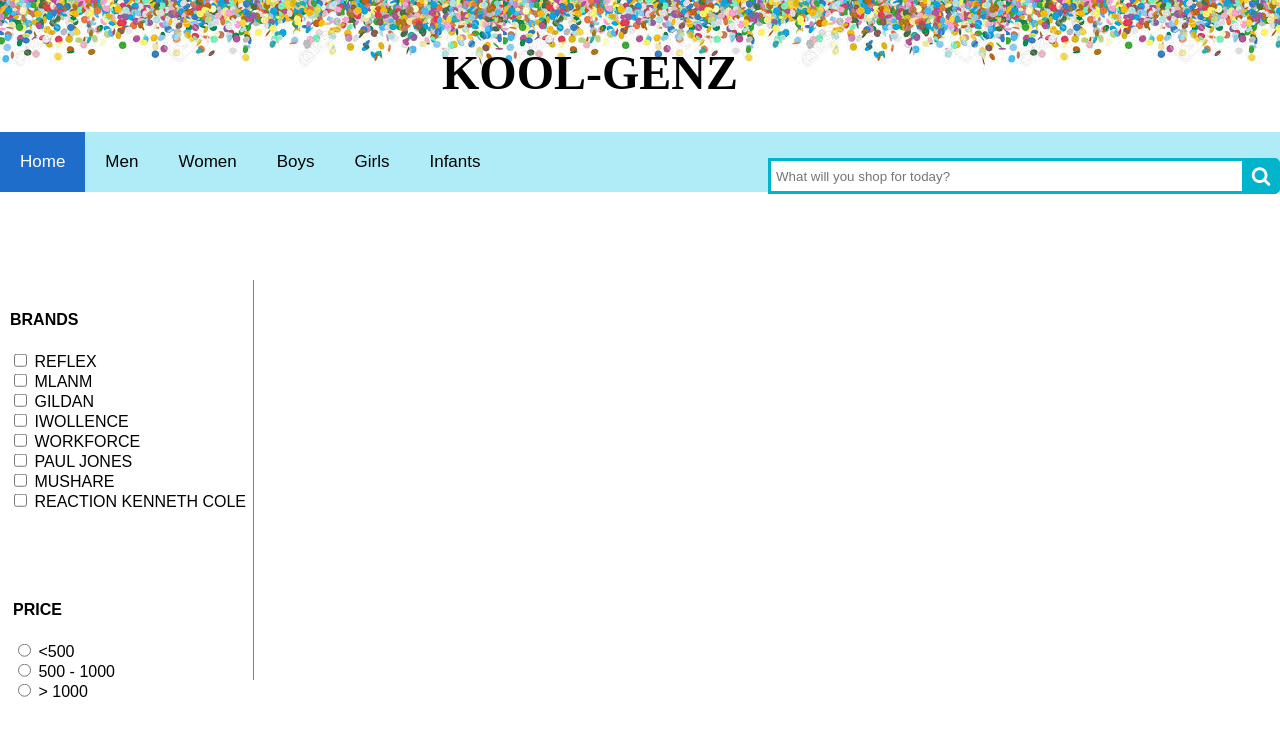
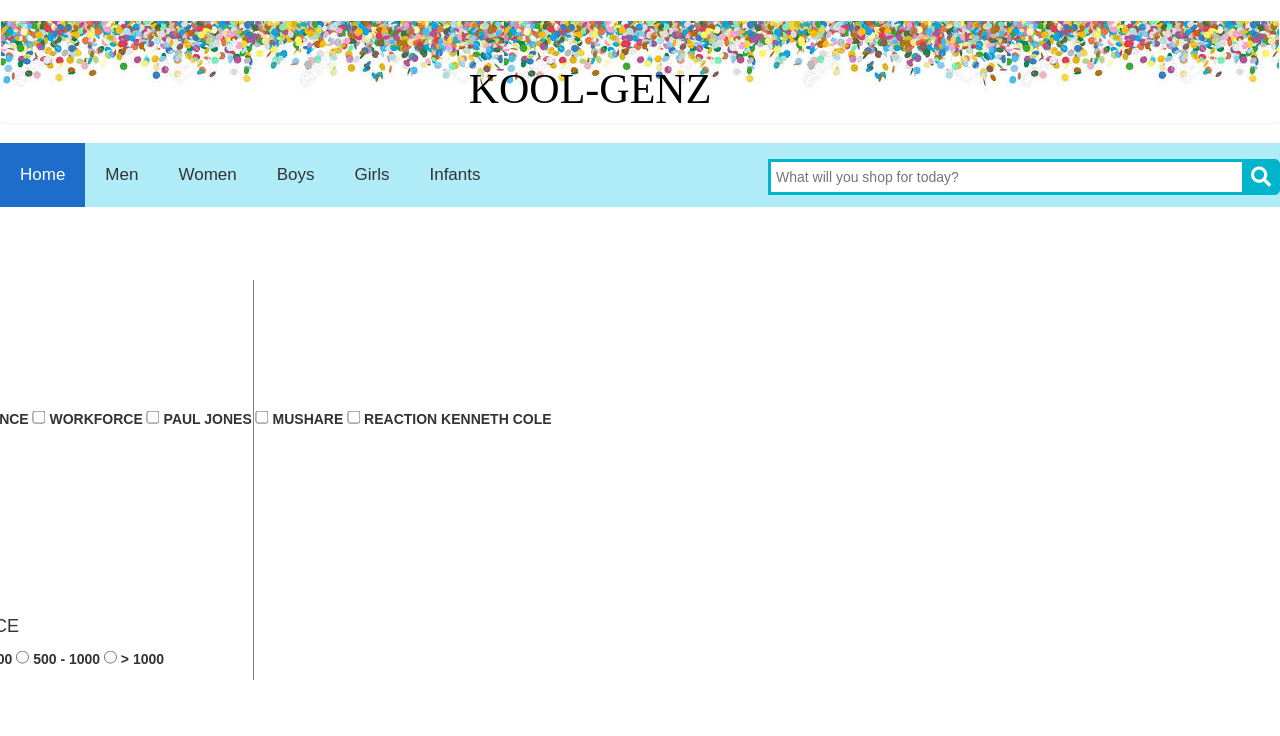
Before and after one commit to Sindhya-git/samplemysql, a Flask app: page / in a window 1280 px wide. Shown: the top 736 px of the page. Run offline with Flask 2, Linux system fonts and the light colour scheme; data that the repository does not hold is empty; some libraries are stand-ins or nearby versions.

Commit message:
Update home.html

```diff
--- a/templates/home.html
+++ b/templates/home.html
@@ -5,6 +5,20 @@
   </link> -->
   <link rel="stylesheet" href="http://maxcdn.bootstrapcdn.com/font-awesome/4.3.0/css/font-awesome.min.css">
   <link rel="stylesheet" href="http://fortawesome.github.io/Font-Awesome/assets/font-awesome/css/font-awesome.css">
+  <link rel="stylesheet" href="https://maxcdn.bootstrapcdn.com/bootstrap/3.4.1/css/bootstrap.min.css">
+  <link rel="stylesheet" href="https://cdnjs.cloudflare.com/ajax/libs/font-awesome/4.7.0/css/font-awesome.min.css">
+  <link rel="stylesheet" href="https://use.fontawesome.com/releases/v5.0.8/css/all.css">
+  <link rel="stylesheet" href="https://maxcdn.bootstrapcdn.com/bootstrap/4.4.1/css/bootstrap.min.css">
+  <!-- Latest compiled and minified CSS -->
+<link rel="stylesheet" href="https://maxcdn.bootstrapcdn.com/bootstrap/3.3.7/css/bootstrap.min.css" integrity="sha384-BVYiiSIFeK1dGmJRAkycuHAHRg32OmUcww7on3RYdg4Va+PmSTsz/K68vbdEjh4u" crossorigin="anonymous">
+<!-- Optional theme -->
+<link rel="stylesheet" href="https://maxcdn.bootstrapcdn.com/bootstrap/3.3.7/css/bootstrap-theme.min.css" integrity="sha384-rHyoN1iRsVXV4nD0JutlnGaslCJuC7uwjduW9SVrLvRYooPp2bWYgmgJQIXwl/Sp" crossorigin="anonymous">
+<!-- Latest compiled and minified JavaScript -->
+  <script src="https://maxcdn.bootstrapcdn.com/bootstrap/3.3.7/js/bootstrap.min.js" integrity="sha384-Tc5IQib027qvyjSMfHjOMaLkfuWVxZxUPnCJA7l2mCWNIpG9mGCD8wGNIcPD7Txa" crossorigin="anonymous"></script>
+  <script src="https://ajax.googleapis.com/ajax/libs/jquery/3.4.1/jquery.min.js"></script>
+  <script src="https://cdnjs.cloudflare.com/ajax/libs/popper.js/1.16.0/umd/popper.min.js"></script>
+  <script src="https://maxcdn.bootstrapcdn.com/bootstrap/4.4.1/js/bootstrap.min.js"></script>
+
 <style>
 body {
   margin: 0;
```
